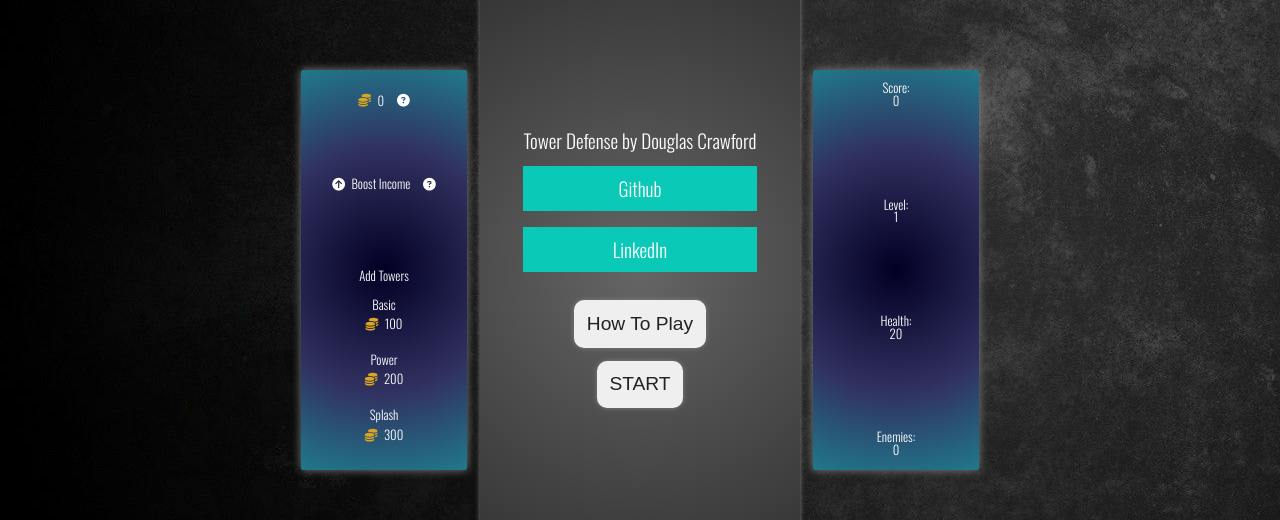
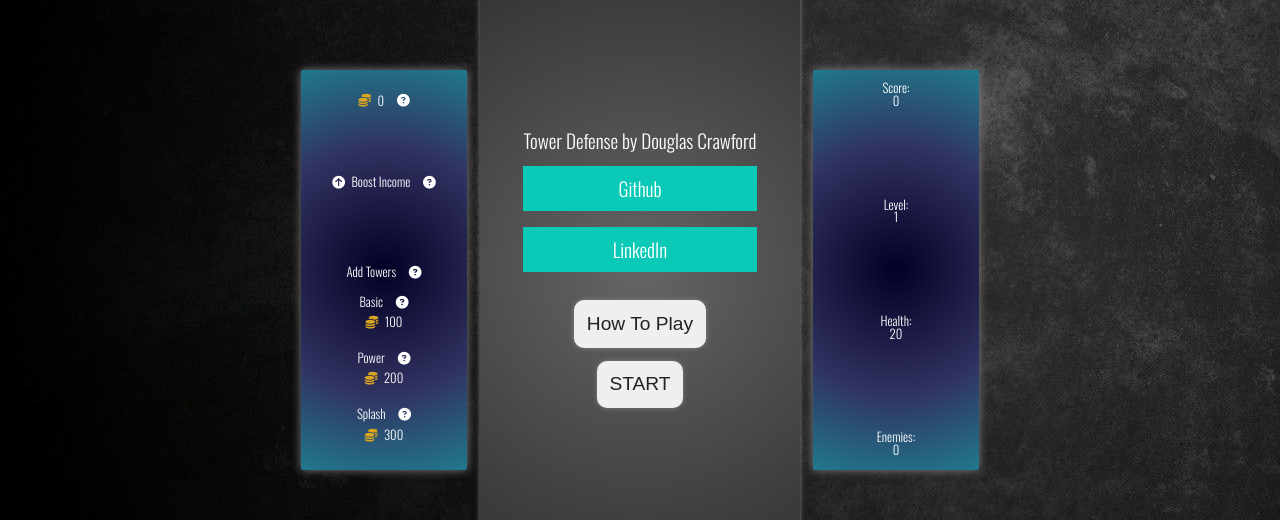
Before and after one commit to dacrawford89/tower-defense, a website built with webpack: page index.html in a window 1280 px wide. Shown: the part 131-651 px from the top of the page. Built offline with nearby package versions, Linux system fonts and the light colour scheme.

Commit message:
Create switch statement to display custom tower messages when creating their buttons

```diff
--- a/src/scripts/LeftBar.js
+++ b/src/scripts/LeftBar.js
@@ -29,13 +29,12 @@ class LeftBar {
         })
     }
     createHelpBox(message){
-        debugger
         const helpIcon = document.createElement('i');
         helpIcon.classList.add('fas', 'fa-question-circle','help-icon');
         this.addHelpIconHandler(helpIcon)
         const help = document.createElement('div');
         help.classList.add('help');
-        help.innerText = message;
+        help.innerHTML = message;
         helpIcon.append(help)
         return helpIcon;
     }
@@ -85,6 +84,8 @@ class LeftBar {
         const addTowersTitle = document.createElement('h2');
         addTowersTitle.classList.add('add-towers-title', 'sidebar-title')
         addTowersTitle.innerText = "Add Towers"
+        const help = this.createHelpBox('Create towers by clicking one below. Their cost is next to their name. ')
+        addTowersTitle.append(help);
         wrapper.append(addTowersTitle);
         for (let i = 0; i < this.towerTypes.length; i++){
             const tower = document.createElement('div');
@@ -92,6 +93,22 @@ class LeftBar {
             const towerType = document.createElement('p');
             towerType.classList.add('tower-type');
             towerType.innerText = this.towerTypes[i].type;
+            let help;
+            debugger
+            switch (this.towerTypes[i].type) {
+                case 'Basic':
+                    help = this.createHelpBox('Basic towers attack fast but have low damage.')
+                    break;
+                case 'Power':
+                    help = this.createHelpBox('Power towers have high damage but slow attack.')
+                    break;
+                case 'Splash':
+                    help = this.createHelpBox('Splash towers hit all enemies on canvas at the time of attack, but have low damage and attack speed.')
+                    break;
+                default:
+                    break;
+            }
+            towerType.append(help);
             tower.append(towerType);
             const towerCost = document.createElement('p');
             towerCost.classList.add('tower-cost');
@@ -100,6 +117,7 @@ class LeftBar {
             towerCost.prepend(coinImage);
             towerCost.innerHTML += this.towerTypes[i].cost;
             tower.append(towerCost);
+
             wrapper.append(tower);
 
             this.wrapper.append(wrapper);
--- a/src/styles/sideBars.scss
+++ b/src/styles/sideBars.scss
@@ -134,7 +134,7 @@
   z-index: 10;
   display: none;
   top: 0;
-    left: 1vw;
+  margin-left: 2vw;
     padding: 1vw;
 }
 .help::after {
```
Also changed, not shown: dist/main.css, 1 other file.
